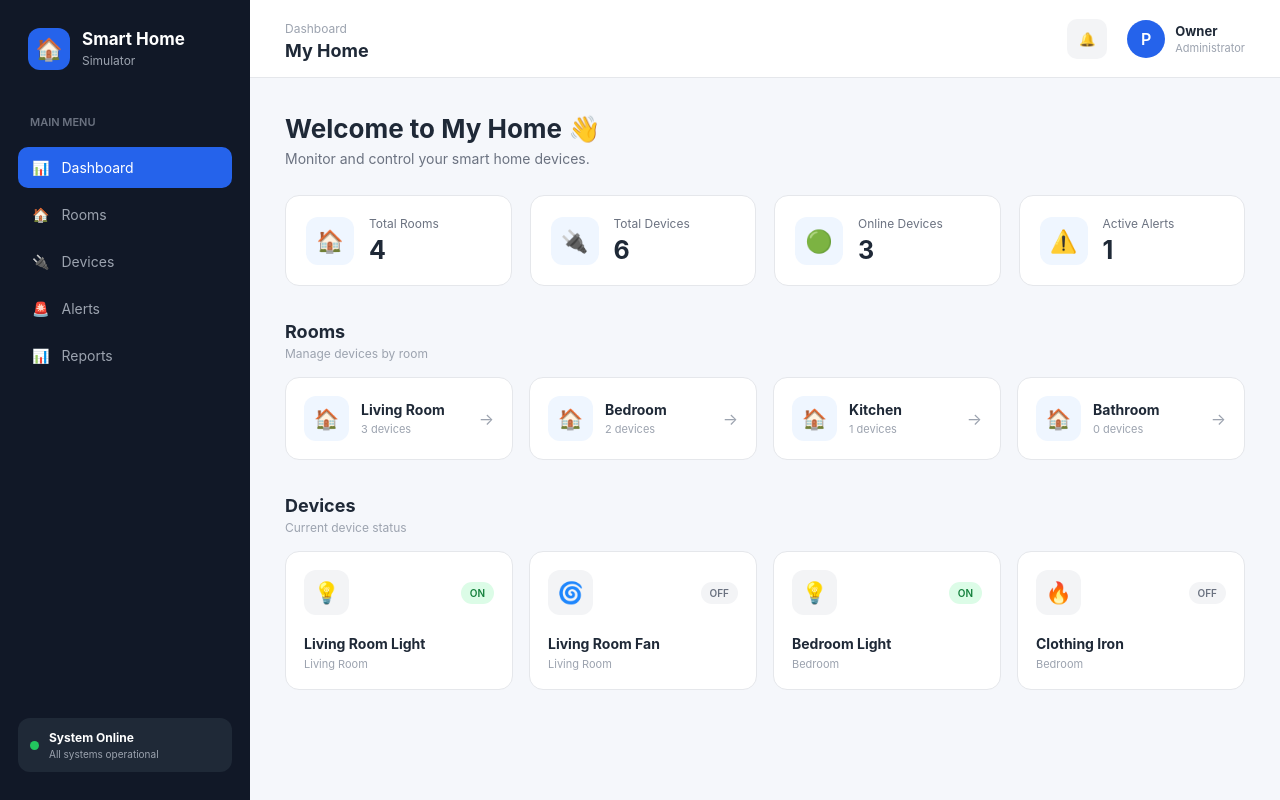
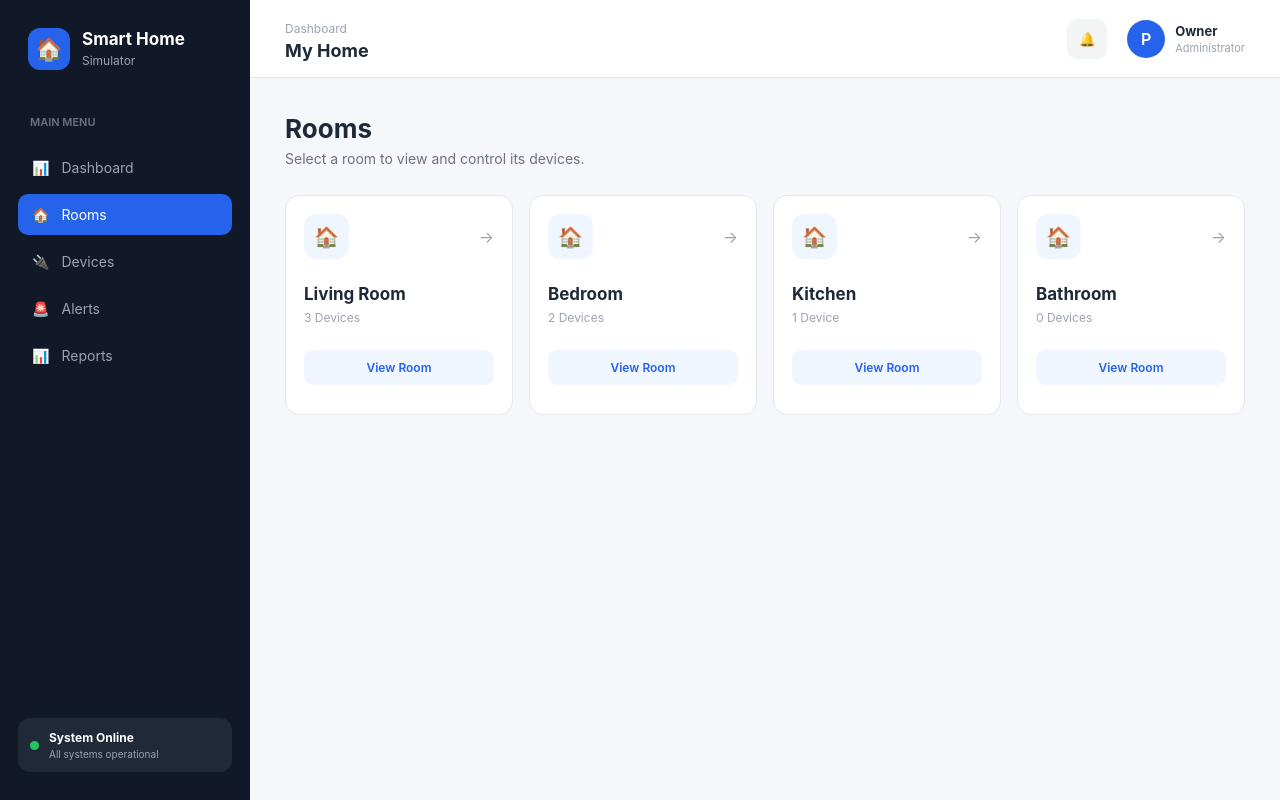
Before and after one commit to Thanu-Venu/smart-home-monitoring-system, a React (Vite) app in the folder websimulator/: page /rooms in a window 1280 px wide. Built offline with nearby package versions, Linux system fonts and the light colour scheme.

Commit message:
Room & Room device detailes created Successfully

```diff
--- a/websimulator/package.json
+++ b/websimulator/package.json
@@ -12,7 +12,8 @@
   "dependencies": {
     "firebase": "^12.17.1",
     "react": "^19.2.8",
-    "react-dom": "^19.2.8"
+    "react-dom": "^19.2.8",
+    "react-router-dom": "^7.18.2"
   },
   "devDependencies": {
     "@eslint/js": "^10.0.1",
--- a/websimulator/src/App.jsx
+++ b/websimulator/src/App.jsx
@@ -1,8 +1,33 @@
+import{ BrowserRouter, Routes, Route, Navigate, } from "react-router-dom";
+
 import Dashboard from "./pages/Dashboard";
-
+import Rooms from "./pages/Rooms"
+import RoomDetails from "./pages/RoomDetails";
 function App() {
   return (
-    <Dashboard />
+    <BrowserRouter>
+    <Routes>
+      <Route
+          path="/"
+          element={<Navigate to="/dashboard" replace />}
+      />
+      <Route
+          path="/dashboard"
+          element={<Dashboard />}
+      />
+
+      <Route
+          path="/rooms"
+          element={<Rooms />}
+      />
+
+      <Route
+          path="/rooms/:roomId"
+          element={<RoomDetails />}
+      />
+
+    </Routes>
+    </BrowserRouter>
   );
 }
 
--- a/websimulator/src/components/Sidebar.jsx
+++ b/websimulator/src/components/Sidebar.jsx
@@ -1,3 +1,5 @@
+import { NavLink } from "react-router-dom";
+
 function Sidebar() {
   return (
     <aside className="sidebar">
@@ -13,15 +15,25 @@ function Sidebar() {
       <nav className="sidebar-nav">
         <p className="nav-title">MAIN MENU</p>
 
-        <a className="nav-item active">
+        <NavLink
+          to="/dashboard"
+          className={({ isActive }) =>
+            `nav-item ${isActive ? "active" : ""}`
+          }
+        >
           <span>📊</span>
           Dashboard
-        </a>
+        </NavLink>
 
-        <a className="nav-item">
+        <NavLink
+          to="/rooms"
+          className={({ isActive }) =>
+            `nav-item ${isActive ? "active" : ""}`
+          }
+        >
           <span>🏠</span>
           Rooms
-        </a>
+        </NavLink>
 
         <a className="nav-item">
           <span>🔌</span>
--- a/websimulator/src/index.css
+++ b/websimulator/src/index.css
@@ -440,3 +440,157 @@ a {
     padding: 20px;
   }
 }
+
+/* Rooms Page */
+
+.rooms-page-grid {
+  grid-template-columns: repeat(4, 1fr);
+}
+
+.large-room-card {
+  min-height: 220px;
+  display: block;
+}
+
+.room-card-top {
+  display: flex;
+  justify-content: space-between;
+  align-items: center;
+  margin-bottom: 25px;
+}
+
+.large-room-card h3 {
+  font-size: 17px;
+  margin-bottom: 6px;
+}
+
+.large-room-card p {
+  font-size: 12px;
+  color: #9ca3af;
+}
+
+.view-room-button {
+  margin-top: 25px;
+  width: 100%;
+  padding: 10px;
+  border: none;
+  border-radius: 9px;
+  background: #eff6ff;
+  color: #2563eb;
+  font-size: 12px;
+  font-weight: 600;
+  cursor: pointer;
+  transition: 0.2s;
+}
+
+.view-room-button:hover {
+  background: #2563eb;
+  color: white;
+}
+
+/* Room Details */
+
+.back-button {
+  border: none;
+  background: transparent;
+  color: #2563eb;
+  font-size: 13px;
+  font-weight: 600;
+  cursor: pointer;
+  margin-bottom: 22px;
+}
+
+.room-details-header {
+  background: white;
+  border: 1px solid #e5e7eb;
+  border-radius: 16px;
+  padding: 24px;
+  margin-bottom: 30px;
+}
+
+.room-details-header > div {
+  display: flex;
+  align-items: center;
+  gap: 18px;
+}
+
+.room-details-icon {
+  width: 60px;
+  height: 60px;
+  border-radius: 15px;
+  background: #eff6ff;
+  display: flex;
+  align-items: center;
+  justify-content: center;
+  font-size: 28px;
+}
+
+.room-details-header h1 {
+  font-size: 25px;
+  margin-bottom: 5px;
+}
+
+.room-details-header p {
+  color: #9ca3af;
+  font-size: 13px;
+}
+
+.device-type {
+  color: #9ca3af;
+  font-size: 10px !important;
+  font-weight: 600;
+  letter-spacing: 0.5px;
+}
+
+.device-control {
+  width: 100%;
+  border: none;
+  border-radius: 9px;
+  padding: 10px;
+  margin-top: 18px;
+  font-size: 12px;
+  font-weight: 600;
+  cursor: pointer;
+  transition: 0.2s;
+}
+
+.on-button {
+  background: #2563eb;
+  color: white;
+}
+
+.on-button:hover {
+  background: #1d4ed8;
+}
+
+.off-button {
+  background: #fee2e2;
+  color: #dc2626;
+}
+
+.off-button:hover {
+  background: #fecaca;
+}
+
+.empty-state {
+  background: white;
+  border: 1px solid #e5e7eb;
+  border-radius: 15px;
+  padding: 50px;
+  text-align: center;
+}
+
+.empty-state div {
+  font-size: 35px;
+  margin-bottom: 12px;
+}
+
+.empty-state h3 {
+  font-size: 16px;
+  margin-bottom: 5px;
+}
+
+.empty-state p {
+  color: #9ca3af;
+  font-size: 12px;
+}
--- /dev/null
+++ b/websimulator/src/pages/RoomDetails.jsx
@@ -0,0 +1,183 @@
+import { useParams, useNavigate } from "react-router-dom";
+import { rooms, devices } from "../data/dummyData";
+
+import Sidebar from "../components/Sidebar";
+import Header from "../components/Header";
+
+function RoomDetails() {
+
+  const { roomId } = useParams();
+  const navigate = useNavigate();
+
+  const room = rooms.find(
+    (room) => room.id === roomId
+  );
+
+  const roomDevices = devices.filter(
+    (device) => device.roomId === roomId
+  );
+
+  if (!room) {
+    return (
+      <div>
+        <h2>Room not found</h2>
+
+        <button onClick={() => navigate("/rooms")}>
+          Back to Rooms
+        </button>
+      </div>
+    );
+  }
+
+  const activeDevices = roomDevices.filter(
+    (device) => device.status
+  ).length;
+
+  return (
+    <div className="app-layout">
+
+      <Sidebar />
+
+      <main className="main-content">
+
+        <Header homeName="My Home" />
+
+        <section className="dashboard-content">
+
+          {/* Back Button */}
+
+          <button
+            className="back-button"
+            onClick={() => navigate("/rooms")}
+          >
+            ← Back to Rooms
+          </button>
+
+          {/* Room Header */}
+
+          <div className="room-details-header">
+
+            <div>
+              <div className="room-details-icon">
+                🏠
+              </div>
+
+              <div>
+                <h1>{room.name}</h1>
+
+                <p>
+                  {roomDevices.length}{" "}
+                  {roomDevices.length === 1
+                    ? "device"
+                    : "devices"}{" "}
+                  · {activeDevices} active
+                </p>
+              </div>
+            </div>
+
+          </div>
+
+          {/* Devices */}
+
+          <section className="section">
+
+            <div className="section-header">
+
+              <div>
+                <h2>Devices</h2>
+
+                <p>
+                  Monitor and control devices in this room.
+                </p>
+              </div>
+
+            </div>
+
+            {roomDevices.length === 0 ? (
+
+              <div className="empty-state">
+                <div>🔌</div>
+
+                <h3>No devices found</h3>
+
+                <p>
+                  There are no devices assigned to this room.
+                </p>
+              </div>
+
+            ) : (
+
+              <div className="devices-grid">
+
+                {roomDevices.map((device) => (
+
+                  <div
+                    className="device-card"
+                    key={device.id}
+                  >
+
+                    <div className="device-top">
+
+                      <span className="device-icon">
+
+                        {device.type === "light"
+                          ? "💡"
+                          : device.type === "fan"
+                          ? "🌀"
+                          : device.type === "iron"
+                          ? "🔥"
+                          : device.type === "camera"
+                          ? "📷"
+                          : "🔌"}
+
+                      </span>
+
+                      <span
+                        className={
+                          device.status
+                            ? "status-badge on"
+                            : "status-badge off"
+                        }
+                      >
+                        {device.status ? "ON" : "OFF"}
+                      </span>
+
+                    </div>
+
+                    <h3>{device.name}</h3>
+
+                    <p className="device-type">
+                      {device.type.toUpperCase()}
+                    </p>
+
+                    <button
+                      className={
+                        device.status
+                          ? "device-control off-button"
+                          : "device-control on-button"
+                      }
+                    >
+                      {device.status
+                        ? "Turn OFF"
+                        : "Turn ON"}
+                    </button>
+
+                  </div>
+
+                ))}
+
+              </div>
+
+            )}
+
+          </section>
+
+        </section>
+
+      </main>
+
+    </div>
+  );
+}
+
+export default RoomDetails;
--- /dev/null
+++ b/websimulator/src/pages/Rooms.jsx
@@ -0,0 +1,72 @@
+import { useNavigate } from "react-router-dom";
+import { rooms, devices } from "../data/dummyData";
+import Sidebar from "../components/Sidebar";
+import Header from "../components/Header";
+
+function Rooms() {
+  const navigate = useNavigate();
+  return (
+    <div className="app-layout">
+      <Sidebar />
+
+      <main className="main-content">
+        <Header homeName="My Home" />
+
+        <section className="dashboard-content">
+
+          <div className="welcome-section">
+            <h1>Rooms</h1>
+            <p>
+              Select a room to view and control its devices.
+            </p>
+          </div>
+
+          <div className="rooms-grid rooms-page-grid">
+
+            {rooms.map((room) => {
+
+              const roomDevices = devices.filter(
+                (device) => device.roomId === room.id
+              );
+
+              return (
+                <div className="room-card large-room-card" key={room.id}>
+
+                  <div className="room-card-top">
+
+                    <div className="room-icon">
+                      🏠
+                    </div>
+
+                    <span className="arrow">
+                      →
+                    </span>
+
+                  </div>
+
+                  <h3>{room.name}</h3>
+
+                  <p>
+                    {roomDevices.length}{" "}
+                    {roomDevices.length === 1
+                      ? "Device"
+                      : "Devices"}
+                  </p>
+
+                  <button className="view-room-button" onClick={() => navigate(`/rooms/${room.id}`)}>
+                    View Room
+                  </button>
+
+                </div>
+              );
+            })}
+
+          </div>
+
+        </section>
+      </main>
+    </div>
+  );
+}
+
+export default Rooms;
```
Also changed, not shown: 1 other file (tests, documents, lock files or other folders).
